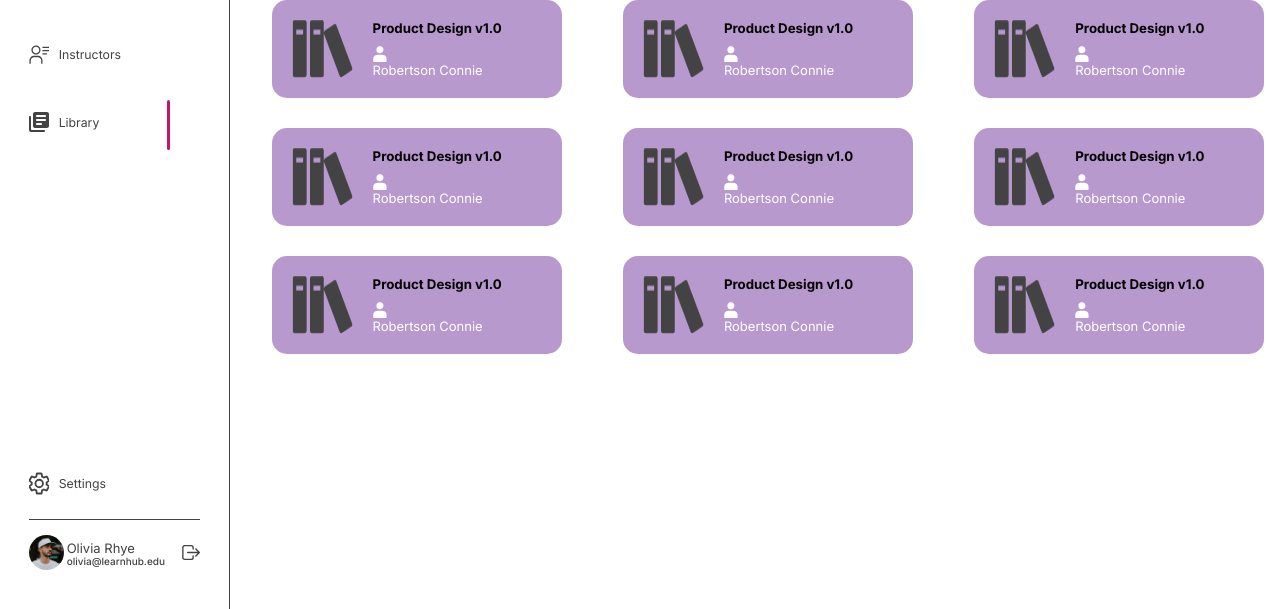
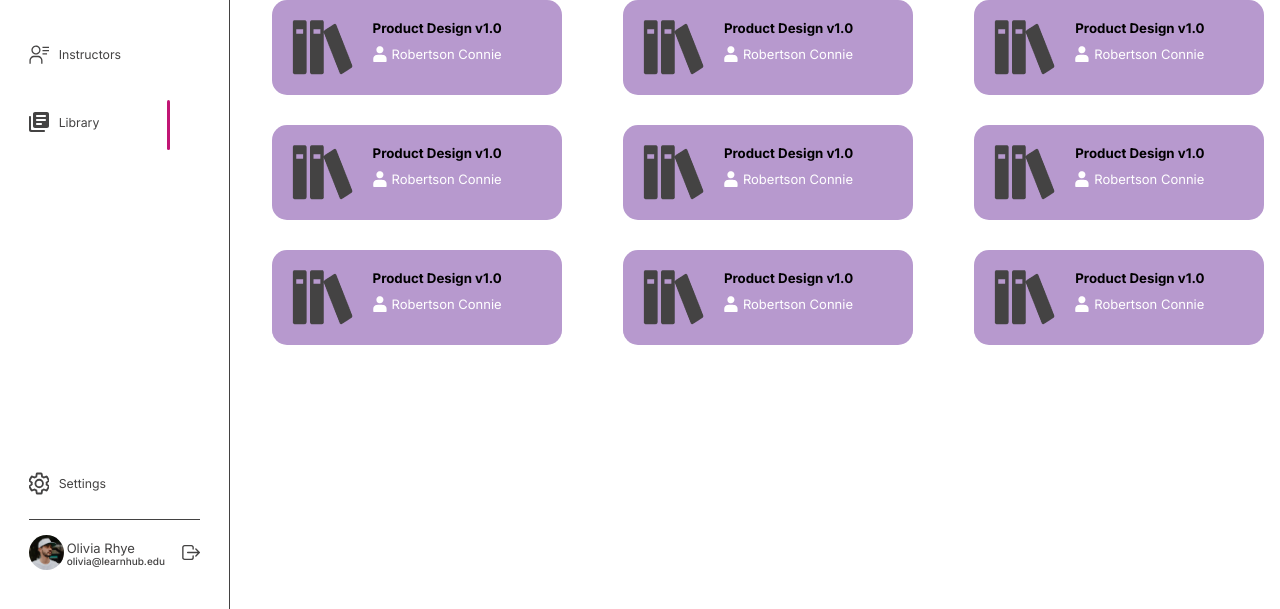
Before and after one commit to Victor-Umeh/Learn-Hub_E-Learning, a plain HTML site: page library.html in a window 1280 px wide. Shown: the part 175-784 px from the top of the page. Drawn offline with Linux system fonts and the light colour scheme; files whose address does not match are found by name.

Commit message:
Flex lib-ment

```diff
--- a/src/css/styleForLibrary.css
+++ b/src/css/styleForLibrary.css
@@ -186,6 +186,9 @@ img.lib-img {
 }
 
 .lib-ment {
+  display: flex;
+  gap: 0.5rem;
+  align-items: center;
   margin-block-start: 1rem;
   font-size: 1.3rem;
   color: var(--white);
```
